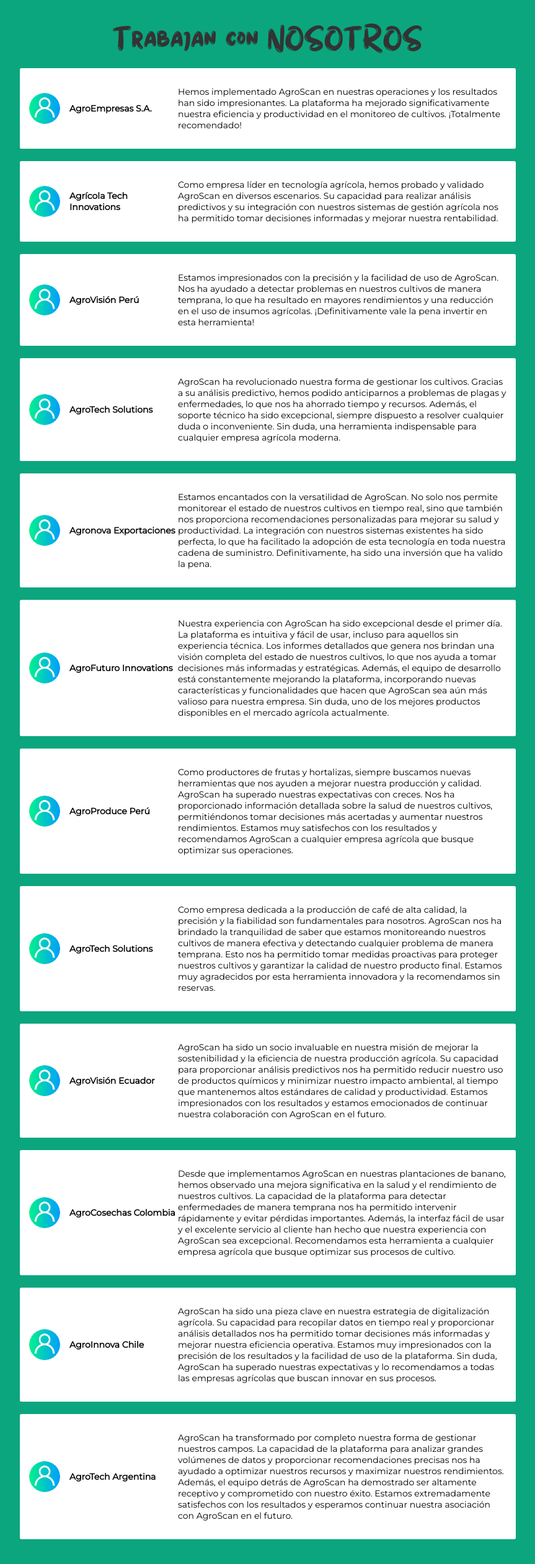
After one commit to JIMJAHIR/AgroScan, a Flask app: page /comunity in a window 1280 px wide. The commit adds this page. Shown: the whole page at 62% size, without its empty margins (208-1071 px from the left). Run offline with Flask 3, Linux system fonts and the light colour scheme; some libraries are stand-ins or nearby versions.

```diff
--- a/app.py
+++ b/app.py
@@ -25,6 +25,11 @@
 @app.route('/create_account')
 def create_account():
     return render_template('account.html')
+
+#Redireccion comunity
+@app.route('/comunity')
+def comunity():
+    return render_template('comunity.html')
 
 
 #Redireccion Menu
--- a/cnx.py
+++ b/cnx.py
@@ -1,6 +1,6 @@
 DB_CONFIG = {
     'host': 'localhost',
     'user': 'root',
-    'password': 'Rodas-762',
+    'password': '',
     'database': 'agroscan'
 }
--- a/static/css/estilos.css
+++ b/static/css/estilos.css
@@ -236,7 +236,7 @@
 .div_h1 {
   display: inline-block;
   width: 100%;
-  height: 75px;
+  height: 100px;
   text-align: center;
   color: rgb(255, 255, 255);
   position: fixed;
@@ -249,7 +249,7 @@
 .div_comentarios {
   max-width: 800px;
   margin: 0 auto;
-  margin-top: 70px;
+  margin-top: 90px;
   padding: 20px;
 }
 
--- /dev/null
+++ b/templates/comunity.html
@@ -0,0 +1,143 @@
+<!DOCTYPE html>
+<html lang="en">
+
+<head>
+  <meta charset="UTF-8">
+  <meta name="viewport" content="width=device-width, initial-scale=1.0">
+  <title>Comunidad - Foro</title>
+  <link rel="stylesheet" href="{{ url_for('static', filename='css/estilos.css') }}">
+  <link rel="icon" href="{{ url_for('static', filename='images/nutriPlan_icon.png') }}" type="image/x-icon">
+  <link rel="preconnect" href="https://fonts.googleapis.com">
+  <link rel="preconnect" href="https://fonts.gstatic.com" crossorigin>
+  <link href="https://fonts.googleapis.com/css2?family=Montserrat&family=Raleway:wght@100&display=swap"
+    rel="stylesheet">
+  <script src="https://kit.fontawesome.com/26112bca0b.js" crossorigin="anonymous"></script>
+</head>
+
+<body class="comunidad">
+  <div class="div_h1">
+    <img src="{{ url_for('static', filename='images/nosotros.png') }}" alt="AgroScan"
+    class="AgroScan_logo">
+  </div>
+
+  <div class="div_comentarios">
+
+    <div class="comentario">
+      <img src="{{ url_for('static', filename='images/logo_user.png') }}" alt="Empresa Agrícola 1">
+      <h3>AgroEmpresas S.A.</h3>
+      <p>Hemos implementado AgroScan en nuestras operaciones y los resultados han sido impresionantes. La plataforma ha
+        mejorado significativamente nuestra eficiencia y productividad en el monitoreo de cultivos. ¡Totalmente
+        recomendado!</p>
+    </div>
+
+    <div class="comentario">
+      <img src="{{ url_for('static', filename='images/logo_user.png') }}" alt="Empresa Agrícola 2">
+      <h3>Agrícola Tech Innovations</h3>
+      <p>Como empresa líder en tecnología agrícola, hemos probado y validado AgroScan en diversos escenarios. Su
+        capacidad para realizar análisis predictivos y su integración con nuestros sistemas de gestión agrícola nos ha
+        permitido tomar decisiones informadas y mejorar nuestra rentabilidad.</p>
+    </div>
+
+    <div class="comentario">
+      <img src="{{ url_for('static', filename='images/logo_user.png') }}" alt="Empresa Agrícola 3">
+      <h3>AgroVisión Perú</h3>
+      <p>Estamos impresionados con la precisión y la facilidad de uso de AgroScan. Nos ha ayudado a detectar problemas
+        en nuestros cultivos de manera temprana, lo que ha resultado en mayores rendimientos y una reducción en el uso
+        de insumos agrícolas. ¡Definitivamente vale la pena invertir en esta herramienta!</p>
+    </div>
+
+    <div class="comentario">
+      <img src="{{ url_for('static', filename='images/logo_user.png') }}" alt="Empresa Agrícola 4">
+      <h3>AgroTech Solutions</h3>
+      <p>AgroScan ha revolucionado nuestra forma de gestionar los cultivos. Gracias a su análisis predictivo, hemos
+        podido anticiparnos a problemas de plagas y enfermedades, lo que nos ha ahorrado tiempo y recursos. Además, el
+        soporte técnico ha sido excepcional, siempre dispuesto a resolver cualquier duda o inconveniente. Sin duda, una
+        herramienta indispensable para cualquier empresa agrícola moderna.</p>
+    </div>
+
+    <div class="comentario">
+      <img src="{{ url_for('static', filename='images/logo_user.png') }}" alt="Empresa Agrícola 5">
+      <h3>Agronova Exportaciones</h3>
+      <p>Estamos encantados con la versatilidad de AgroScan. No solo nos permite monitorear el estado de nuestros
+        cultivos en tiempo real, sino que también nos proporciona recomendaciones personalizadas para mejorar su salud y
+        productividad. La integración con nuestros sistemas existentes ha sido perfecta, lo que ha facilitado la
+        adopción de esta tecnología en toda nuestra cadena de suministro. Definitivamente, ha sido una inversión que ha
+        valido la pena.</p>
+    </div>
+
+    <div class="comentario">
+      <img src="{{ url_for('static', filename='images/logo_user.png') }}" alt="Empresa Agrícola 6">
+      <h3>AgroFuturo Innovations</h3>
+      <p>Nuestra experiencia con AgroScan ha sido excepcional desde el primer día. La plataforma es intuitiva y fácil de
+        usar, incluso para aquellos sin experiencia técnica. Los informes detallados que genera nos brindan una visión
+        completa del estado de nuestros cultivos, lo que nos ayuda a tomar decisiones más informadas y estratégicas.
+        Además, el equipo de desarrollo está constantemente mejorando la plataforma, incorporando nuevas características
+        y funcionalidades que hacen que AgroScan sea aún más valioso para nuestra empresa. Sin duda, uno de los mejores
+        productos disponibles en el mercado agrícola actualmente.</p>
+    </div>
+
+    <div class="comentario">
+      <img src="{{ url_for('static', filename='images/logo_user.png') }}" alt="Empresa Agrícola 7">
+      <h3>AgroProduce Perú</h3>
+      <p>Como productores de frutas y hortalizas, siempre buscamos nuevas herramientas que nos ayuden a mejorar nuestra
+        producción y calidad. AgroScan ha superado nuestras expectativas con creces. Nos ha proporcionado información
+        detallada sobre la salud de nuestros cultivos, permitiéndonos tomar decisiones más acertadas y aumentar nuestros
+        rendimientos. Estamos muy satisfechos con los resultados y recomendamos AgroScan a cualquier empresa agrícola
+        que busque optimizar sus operaciones.</p>
+    </div>
+
+    <div class="comentario">
+      <img src="{{ url_for('static', filename='images/logo_user.png') }}" alt="Empresa Agrícola 8">
+      <h3>AgroTech Solutions</h3>
+      <p>Como empresa dedicada a la producción de café de alta calidad, la precisión y la fiabilidad son fundamentales
+        para nosotros. AgroScan nos ha brindado la tranquilidad de saber que estamos monitoreando nuestros cultivos de
+        manera efectiva y detectando cualquier problema de manera temprana. Esto nos ha permitido tomar medidas
+        proactivas para proteger nuestros cultivos y garantizar la calidad de nuestro producto final. Estamos muy
+        agradecidos por esta herramienta innovadora y la recomendamos sin reservas.</p>
+    </div>
+
+    <div class="comentario">
+      <img src="{{ url_for('static', filename='images/logo_user.png') }}" alt="Empresa Agrícola 9">
+      <h3>AgroVisión Ecuador</h3>
+      <p>AgroScan ha sido un socio invaluable en nuestra misión de mejorar la sostenibilidad y la eficiencia de nuestra
+        producción agrícola. Su capacidad para proporcionar análisis predictivos nos ha permitido reducir nuestro uso de
+        productos químicos y minimizar nuestro impacto ambiental, al tiempo que mantenemos altos estándares de calidad y
+        productividad. Estamos impresionados con los resultados y estamos emocionados de continuar nuestra colaboración
+        con AgroScan en el futuro.</p>
+    </div>
+
+    <div class="comentario">
+      <img src="{{ url_for('static', filename='images/logo_user.png') }}" alt="Empresa Agrícola 10">
+      <h3>AgroCosechas Colombia</h3>
+      <p>Desde que implementamos AgroScan en nuestras plantaciones de banano, hemos observado una mejora significativa
+        en la salud y el rendimiento de nuestros cultivos. La capacidad de la plataforma para detectar enfermedades de
+        manera temprana nos ha permitido intervenir rápidamente y evitar pérdidas importantes. Además, la interfaz fácil
+        de usar y el excelente servicio al cliente han hecho que nuestra experiencia con AgroScan sea excepcional.
+        Recomendamos esta herramienta a cualquier empresa agrícola que busque optimizar sus procesos de cultivo.</p>
+    </div>
+
+    <div class="comentario">
+      <img src="{{ url_for('static', filename='images/logo_user.png') }}" alt="Empresa Agrícola 11">
+      <h3>AgroInnova Chile</h3>
+      <p>AgroScan ha sido una pieza clave en nuestra estrategia de digitalización agrícola. Su capacidad para recopilar
+        datos en tiempo real y proporcionar análisis detallados nos ha permitido tomar decisiones más informadas y
+        mejorar nuestra eficiencia operativa. Estamos muy impresionados con la precisión de los resultados y la
+        facilidad de uso de la plataforma. Sin duda, AgroScan ha superado nuestras expectativas y lo recomendamos a
+        todas las empresas agrícolas que buscan innovar en sus procesos.</p>
+    </div>
+
+    <div class="comentario">
+      <img src="{{ url_for('static', filename='images/logo_user.png') }}" alt="Empresa Agrícola 12">
+      <h3>AgroTech Argentina</h3>
+      <p>AgroScan ha transformado por completo nuestra forma de gestionar nuestros campos. La capacidad de la plataforma
+        para analizar grandes volúmenes de datos y proporcionar recomendaciones precisas nos ha ayudado a optimizar
+        nuestros recursos y maximizar nuestros rendimientos. Además, el equipo detrás de AgroScan ha demostrado ser
+        altamente receptivo y comprometido con nuestro éxito. Estamos extremadamente satisfechos con los resultados y
+        esperamos continuar nuestra asociación con AgroScan en el futuro.</p>
+    </div>
+
+
+  </div>
+</body>
+
+</html>
--- a/templates/index.html
+++ b/templates/index.html
@@ -40,7 +40,7 @@
 
       <div><a href="/login">Iniciar sesión</a></div>
       <p class="enlace_visita">
-        <a href="/comunity">Nuestros Casos de Éxito</a>
+        <a href="/comunity">Trabajan con NOSOTROS</a>
       </p>
     </div>
   </div>
```
Also changed, not shown: static/images/logo_user.png (added), static/images/miner.png (added), static/images/nosotros.png (added), static/images/sintomas.png (added), static/images/tratamiento.png (added).
